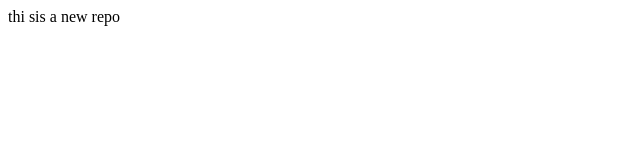
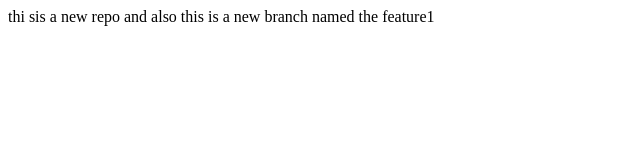
Before and after one commit to charn4666/newrepo, a plain HTML site: page index.html in a window 1280 px wide. Shown: the whole page, without its empty margins (0-640 px from the left). Drawn offline with Linux system fonts and the light colour scheme.

Commit message:
new branch

```diff
--- a/index.html
+++ b/index.html
@@ -1,3 +1,3 @@
 <P> thi sis a new repo
-
+    and also this is a new branch named the feature1
 </P>
```
